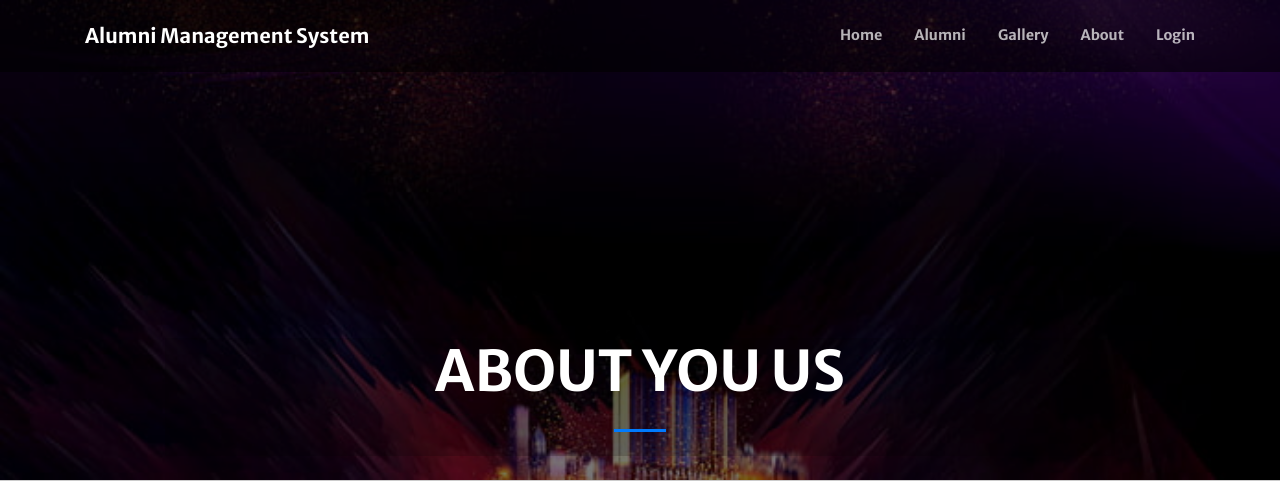
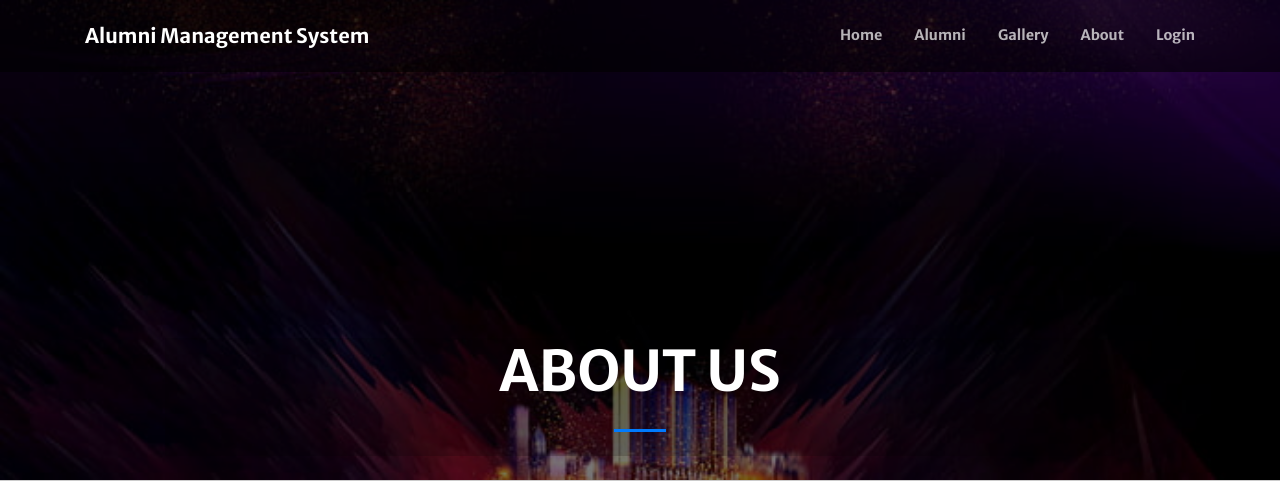
Before and after one commit to Koushal-Saha/alumni, a PHP site: page /index.php?page=about in a window 1280 px wide. Shown: the top 481 px of the page. Run offline with PHP 8.4, Linux system fonts and the light colour scheme; data comes from the database, SQL or seed files in the repository; data that the repository does not hold is empty; some libraries are stand-ins or nearby versions.

Commit message:
Update about.php

```diff
--- a/about.php
+++ b/about.php
@@ -3,7 +3,7 @@
             <div class="container h-100">
                 <div class="row h-100 align-items-center justify-content-center text-center">
                     <div class="col-lg-10 align-self-end mb-4" style="background: #0000002e;">
-                    	 <h1 class="text-uppercase text-white font-weight-bold">About you us</h1>
+                    	 <h1 class="text-uppercase text-white font-weight-bold">About Us</h1>
                         <hr class="divider my-4" />
                     </div>
 
```
